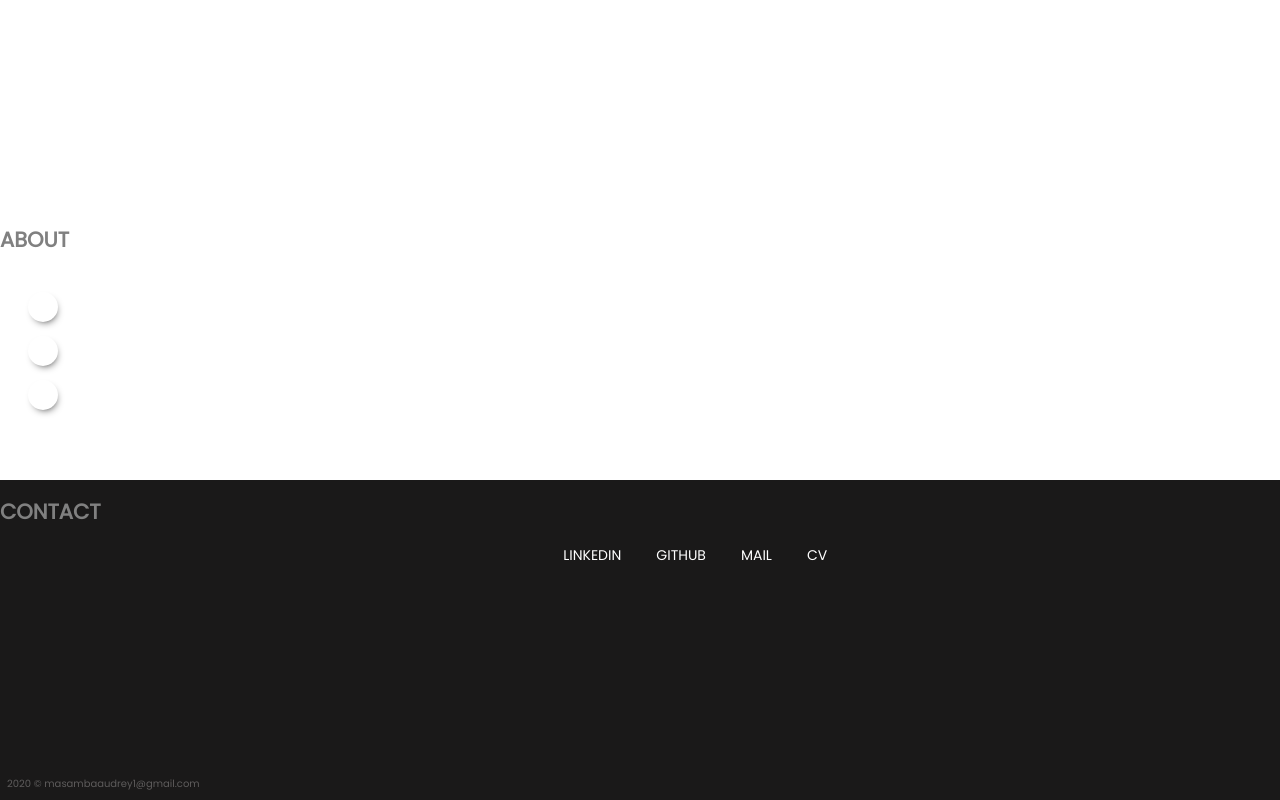
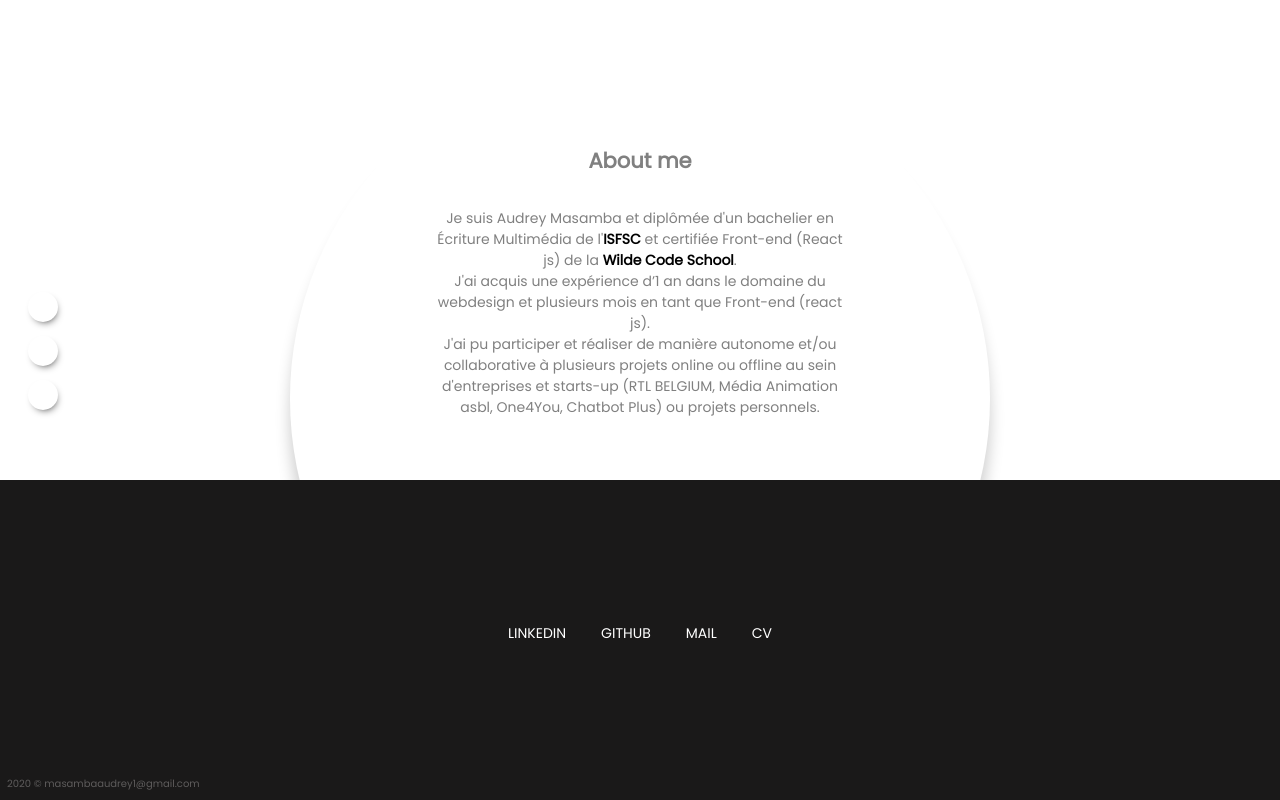
Before and after one commit to AudreyMas/NewPortfolio-reactjs, a React (Create React App) app in the folder front/: page /contact in a window 1280 px wide. Built offline with nearby package versions, Linux system fonts and the light colour scheme.

Commit message:
design font + popup +contact page

```diff
--- a/front/src/App.scss
+++ b/front/src/App.scss
@@ -116,6 +116,7 @@ body {
         }
       }
 
+      //HOME
       .title-links {
         display: flex;
         flex-direction: column;
@@ -147,7 +148,7 @@ body {
             font-family: Impact, Haettenschweiler, "Arial Narrow Bold", sans-serif;
             /* box-shadow: inset 10px 10px 5px 0px rgba(0,0,0,0.31); */
             // background-color: #000;
-            text-shadow: 1px 1px 1px rgb(255, 255, 255);
+            // text-shadow: 1px 1px 1px rgb(255, 255, 255);
             -webkit-background-clip: text;
             @media screen and (min-width: 768px) {
               margin-left: -166px !important;
@@ -169,8 +170,11 @@ body {
             color: #9b9797;
             font-size: 6vw;
             letter-spacing: 0.27rem;
+            font-weight: lighter;
             @media screen and (min-width: 768px) {
+              color: white;
               font-size: 2em;
+              padding-left: 6.5em;
             }
           }
         }
@@ -359,6 +363,7 @@ body {
           width: 70vw;
           height: 100vh;
         }
+
         .list-project {
           width: 70vw;
           margin-left: auto;
@@ -367,6 +372,10 @@ body {
           }
           ::-webkit-scrollbar-track {
             display: none;
+          }
+          h1,
+          h2 {
+            font-family: Impact, Haettenschweiler, "Arial Narrow Bold", sans-serif;
           }
           .thelist {
             //Track
@@ -394,8 +403,13 @@ body {
             height: 90vh;
             overflow-x: hidden;
             margin-left: -33px;
+
             li {
               width: fit-content;
+              p {
+                font-size: 16px;
+                color: white;
+              }
               .title {
                 font-size: 1.5em;
                 letter-spacing: 15px;
@@ -410,6 +424,7 @@ body {
                   color: white;
                   transition: all 1s ease-out;
                   width: fit-content;
+                  font-size: 2.5em;
                   &::first-letter {
                     color: black;
                   }
@@ -494,23 +509,42 @@ body {
                 // }
                 //*fin animation*/
                 .header-project {
+                  padding-top: 4em;
                   display: flex;
                   flex-direction: column;
                   justify-content: center;
                   align-items: center;
-                  color: white!important;
+                  width: 62%;
+                  position: fixed;
+                  h2 {
+                    font-size: 3em;
+                    color: white;
+                    margin: 0px;
+                  }
+                  p {
+                    margin: 3em 0;
+                    text-align: center;
+                  }
                   ul {
                     height: auto;
                     margin: auto;
                     display: flex;
                     justify-content: center;
                     align-items: center;
-                    li{
-                      color: white;
-                      // h4{
-                      //   width: 89px;
-                      //   text-align: center;
-                      // }
+                    flex-direction: row;
+                    flex-wrap: wrap;
+                    li {
+                      display: flex;
+                      align-items: center;
+                      flex-direction: row;
+                      flex-wrap: wrap;
+                      font-size: 14px;
+                      span {
+                        color: #e2e1e1;
+                      }
+                      h4 {
+                        margin: 0 10px 0 0;
+                      }
                     }
                     li:not(:first-child) {
                       padding-left: 5em;
@@ -524,14 +558,39 @@ body {
                   display: flex;
                   flex-direction: column;
                   align-items: center;
-                  width: 62%;
+                  width: 84%;
                   height: 100vh;
-                  overflow-y: scroll;
+                  // overflow-y: scroll;
                   z-index: 1;
-                  margin: 0 auto;
+                  margin-top: 280px;
                   .list-images {
                     display: flex;
                     flex-direction: column;
+                    a {
+                      color: #1a1919;
+                      width: fit-content;
+                      &:after {
+                        background: none repeat scroll 0 0 transparent;
+                        bottom: 0;
+                        content: "";
+                        display: block;
+                        height: 3px;
+                        left: 50%;
+                        background: #1a1919;
+
+                        transition: width 0.3s ease 0s, left 0.3s ease 0s;
+                        width: 0;
+                      }
+
+                      &:hover:after {
+                        width: 100%;
+                        left: 0;
+                      }
+                    }
+                    img {
+                      width: 80%;
+                      margin: 0 auto;
+                    }
                   }
                   .close {
                     top: 20px;
@@ -540,9 +599,10 @@ body {
                     font-size: 30px;
                     font-weight: bold;
                     text-decoration: none;
-                    color: #333;
+                    color: #fff;
+                    position: fixed;
                     &:hover {
-                      color: #06d85f;
+                      color: #989595;
                     }
                   }
                 }
@@ -550,9 +610,25 @@ body {
 
               .img-hover {
                 display: none;
+                position: absolute;
+                background-color: white;
+                width: 300px;
+                height: 300px;
+                border-radius: 100%;
+                right: 10%;
+                top: 30%;
+                box-shadow: 0 5px 15px 0px rgba(0, 0, 0, 0.3);
+                img {
+                  width: 150%;
+                }
               }
-              &:hover .img-hover {
-                display: block;
+              @media screen and (min-width: 768px) {
+                &:hover .img-hover {
+                  display: flex;
+                  justify-content: center;
+                  align-items: center;
+                  overflow: hidden;
+                }
               }
 
               &:focus-within .popup {
@@ -561,18 +637,55 @@ body {
                 flex-direction: column;
                 align-items: center;
               }
+              &:focus-within .footer {
+                color: red;
+              }
             }
           }
         }
       }
 
-      //DETAILS PROJECT
+      // //DETAILS PROJECT
 
       &.about-contact {
+        .float-bull {
+          display: flex;
+          justify-content: center;
+          .bull-3 {
+            left: auto;
+            width: 50em;
+            height: 50em;
+          }
+        }
         .bkg-dark {
           width: 100vw;
           height: 40vh;
           bottom: 0;
+        }
+        .about {
+          display: flex;
+          height: 71%;
+          color: black;
+          flex-direction: column;
+          align-items: center;
+          width: 80%;
+          margin-left: auto;
+          margin-right: auto;
+          text-align: center;
+          @media screen and (min-width: 768px) {
+            width: 30em;
+            height: 46%;
+          }
+          a {
+            color: black;
+            font-weight: bold;
+          }
+        }
+        .links {
+          justify-content: center;
+          width: auto;
+          margin-left: 0;
+          text-align: center;
         }
       }
     }
--- a/front/src/components/Contact/index.js
+++ b/front/src/components/Contact/index.js
@@ -10,14 +10,27 @@ class Contact extends React.Component {
     return (
       <div className={'container '}>
         <div className={"content about-contact"}>
+          <div className={"float-bull"}>
+            <div className={"bull-3"}></div>
+          </div>
           <div className={"bkg-dark"}></div>
 
           <Menu />
+
+          {/* <div className={'contact'}> */}
           <div className={'about'}>
-            <h2>ABOUT</h2>
+            <h2>About me</h2>
+            <p>Je suis Audrey Masamba et diplômée d'un bachelier en Écriture Multimédia de l'<a
+              href="http://isfsc.be/ecriture-multimedia/" target="_blank">ISFSC</a> et certifiée Front-end
+                    (React js) de la <a href="https://www.wildcodeschool.com/fr-BE"
+                target="_blank">Wilde Code School</a>.
+              <br />J'ai acquis une expérience d’1 an dans le domaine du webdesign et plusieurs mois en tant que
+              Front-end (react js).
+              <br />J'ai pu participer et réaliser de manière autonome et/ou collaborative à plusieurs projets
+              online ou offline au sein d'entreprises et starts-up (RTL BELGIUM, Média Animation asbl, One4You,
+              Chatbot Plus) ou projets personnels.
+                </p>
           </div>
-          <div className={'contact'}>
-            <h2>CONTACT</h2>
           <ul className={"links"}>
             <li><a href="https://www.linkedin.com/in/audreymasamba/" target="_blank">LINKEDIN</a></li>
             <li><a href="https://github.com/AudreyMas?tab=repositories" target="_blank">GITHUB</a></li>
@@ -27,7 +40,7 @@ class Contact extends React.Component {
             </li>
             <li><a href="../assets/img/cv-Masamba_Audrey.pdf" target="_blank">CV</a></li>
           </ul>
-          </div>
+          {/* </div> */}
           <Footer />
         </div>
       </div >
--- a/front/src/components/Projects/ProjectsList/index.js
+++ b/front/src/components/Projects/ProjectsList/index.js
@@ -41,25 +41,28 @@ class ProjectList extends Component {
         <div className={"title"} id={"title"}>
           <a href={"#popup1"}> <h1>{item.name}</h1></a>
         </div>
-        <div className={'description'}>{item.description}</div>
+        <p className={'description'}>{item.description}</p>
         {/* <iframe className={"img-hover"} src={item.image_1} width="640" height="480"></iframe> */}
-        <img className={"img-hover"} src={item.image_1} alt='imageProject' />
+       <a href={"#popup1"} className={"img-hover"}><img  src={item.image_1} alt='imageProject' /></a>
 
         <div id={"popup1"} className={"popup"}>
           <div className={"header-project"}>
             <h2>{item.name}</h2>
             <p>{item.description}</p>
             <ul>
-              <li><h4>| Agency</h4>{item.agency}</li>
-              <li><h4>| Position</h4>{item.position}</li>
-              <li><h4>| Technology</h4>{item.technology}</li>
+              <li><h4>| Agency</h4><span>{item.agency}</span></li>
+              <li><h4>| Position</h4><span>{item.position}</span></li>
+              <li><h4>| Technology</h4><span>{item.technology}</span></li>
             </ul>
           </div>
 
           <div className={"popup-content"}>
-            <a className={"close"} href={"#title"}>&times;</a>
+            <a className={"close"} href={"#title"} >&times;</a>
             <div className={"list-images"}>
-              <a href={item.image_1} alt='imageProject'>Site à visité</a>
+              {/* <a href={item.image_1} target="_blank" alt='imageProject'>Site à visité</a> */}
+
+              <img src={item.image_1} alt='imageProject' />
+
               <img src={item.image_2} alt='imageProject' />
               <img src={item.image_3} alt='imageProject' />
               <img src={item.image_4} alt='imageProject' />
```
Lines whose indentation alone changed are shown as unchanged.
